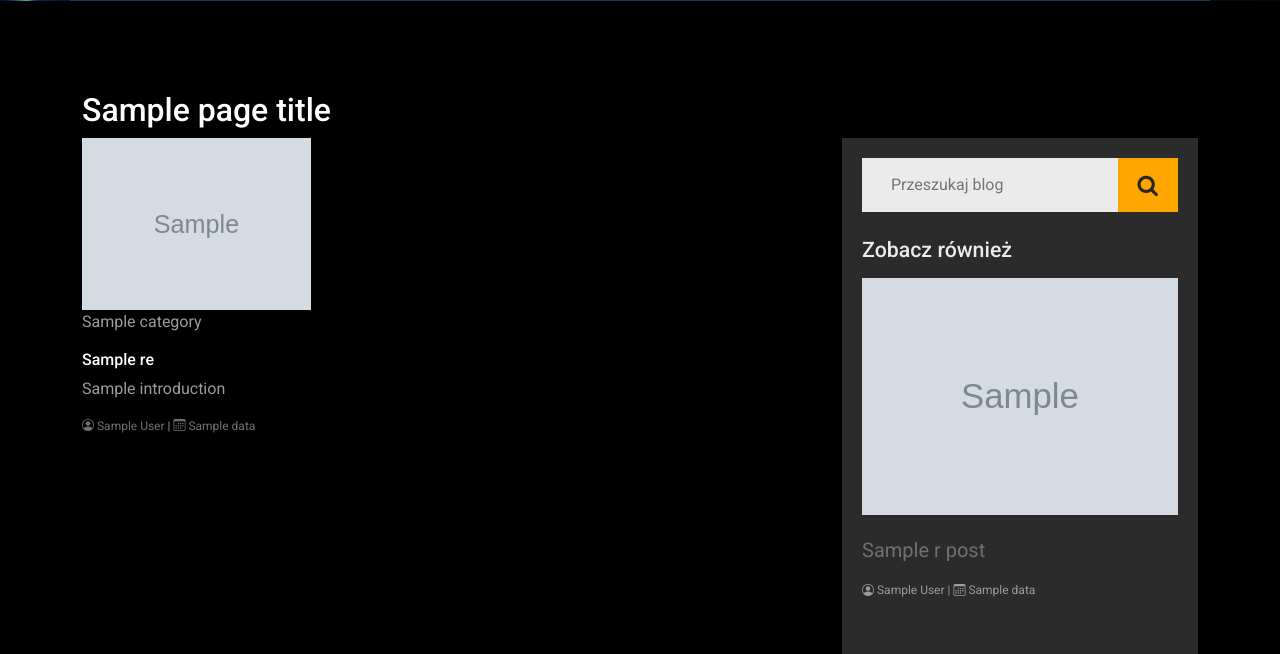
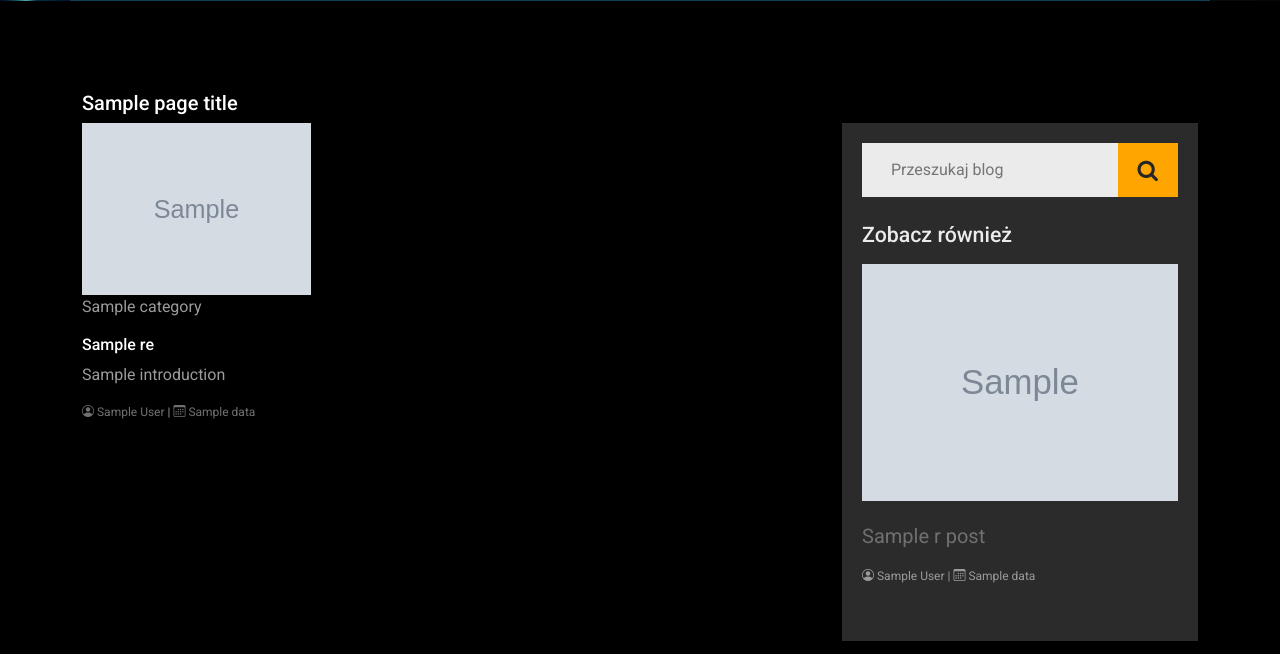
Before and after one commit to informatykdmd/dmdinwestycje, a Python web app: template templates/searchBlog.html in a window 1280 px wide. Shown: the part 545-1199 px from the top of the page. Run offline with Jinja, Linux system fonts and the light colour scheme; the template is opened without the code that fills it: most values are stand-ins (such as "Sample title", 1, 10 or a date in 2020); grey boxes marked "Sample" are stand-in pictures; some libraries are stand-ins or nearby versions.

Commit message:
Working now

```diff
--- a/templates/searchBlog.html
+++ b/templates/searchBlog.html
@@ -35,9 +35,9 @@
     <section class="blog">
       <div class="container" data-aos="fade-up">
         <div class="row">
-            <h2 class="title white-text">
+            <h5 class="title white-text">
                 {{pageTitle}}
-            </h2>
+            </h5>
             <div class="col-lg-8">
 
                 <div class="row">
```
